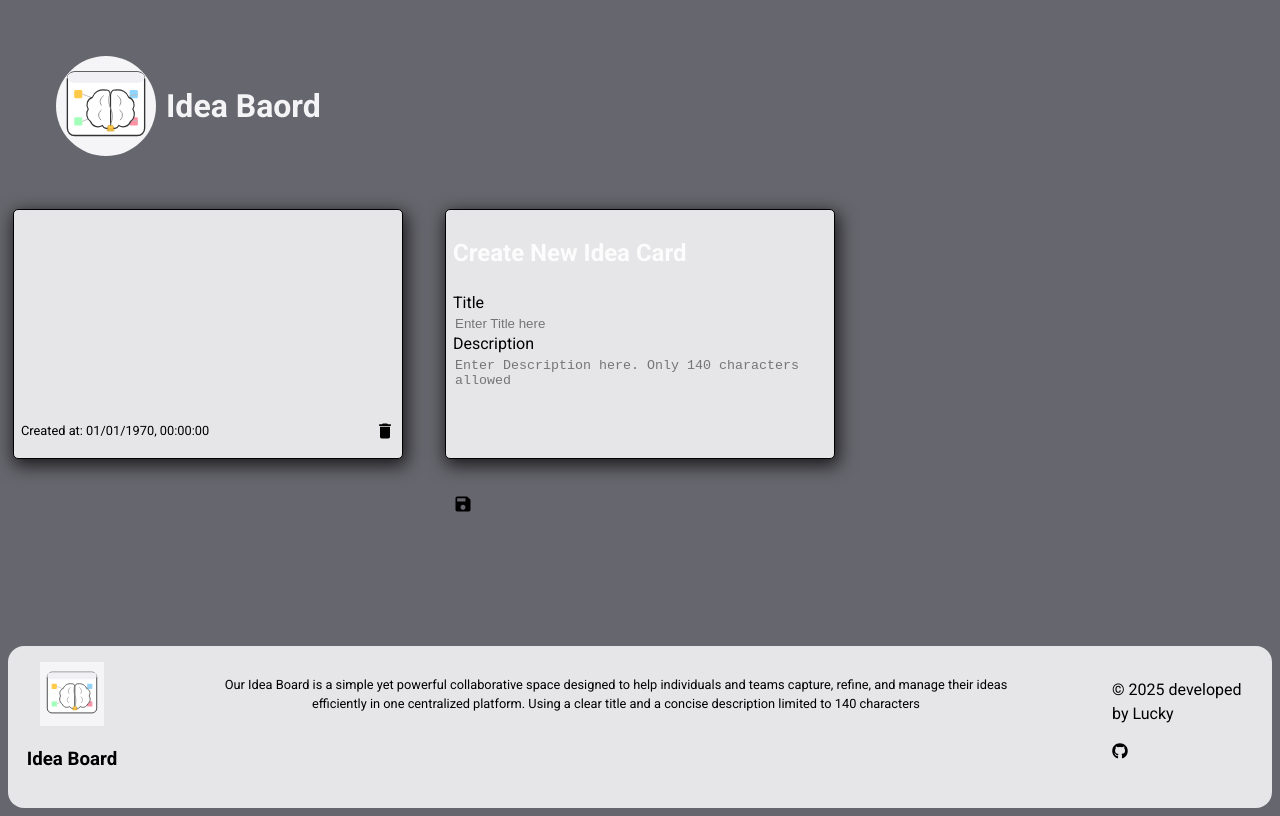
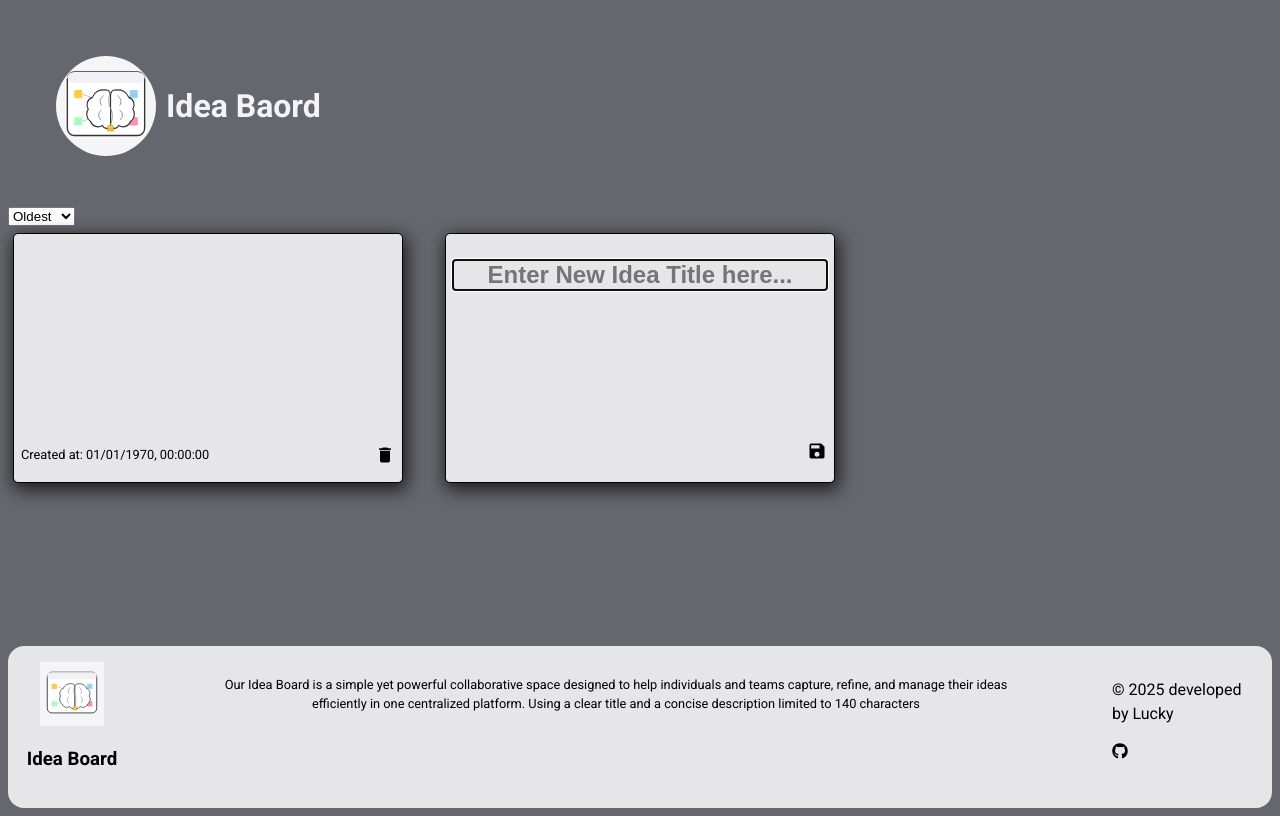
Before and after one commit to Lucky6252/idea-board-vite, a React (Vite) app: page / in a window 1280 px wide. Built offline with nearby package versions, Linux system fonts and the light colour scheme.

Commit message:
All functionality is up to date. Create new idea card, created and update status.

```diff
--- a/src/components/add-card/add-card.component.tsx
+++ b/src/components/add-card/add-card.component.tsx
@@ -6,9 +6,11 @@ import { MdSave } from "react-icons/md";
 import { useState } from "react";
 import './add-card.styles.css'
 
-const defaultIdea = {
+const defaultIdea: ideaType = {
   title: "",
   description: "",
+  modifiedDate: 0,
+  isUpated: false,
 };
 
 const AddCard = () => {
@@ -35,7 +37,8 @@ const AddCard = () => {
 
   const saveIdea = () => {
     if (idea.title.length > 0 && idea.description.length > 0) {
-      addIdea(idea);
+      const newIdea = {...idea, isUpdated: false, modifiedDate: Date.now()}
+      addIdea(newIdea);
       setCount(0);
       setIdea(defaultIdea);
     } else {
@@ -50,24 +53,19 @@ const AddCard = () => {
 
   return (
     <div className="card-container">
-      <h2>Create New Idea Card</h2>
-      <div className="element-group">
-        <label>Title</label>
-        <input value={idea.title} type="text" name="title" onChange={handleChange} placeholder="Enter Title here" />
-      </div>
-      <div className="element-group">
-        <label>Description</label>
+        <input  autoFocus className="title-input" value={idea.title} type="text" name="title" onChange={handleChange} placeholder="Enter New Idea Title here..." />
         <textarea
+        id="description"
+        className="desc-text-area"
           value={idea.description}
-          placeholder="Enter Description here. Only 140 characters allowed"
+          placeholder={idea.title.trim() ? "Enter Description here. Only 140 characters allowed" : ''}
           name="description"
           maxLength={140}
           onChange={handleChange}
           rows={5}
           cols={35}
         ></textarea>
-      </div>
-      <div className="btn-container">
+      <div className="card-footer">
         <p className="count-label" style={counterColorChange}>
           {count}/140
         </p>
--- a/src/components/card-list/card-list.component.tsx
+++ b/src/components/card-list/card-list.component.tsx
@@ -1,3 +1,5 @@
+import { useEffect, useState } from "react";
+import type { ChangeEvent } from "react";
 
 import { useIdeas } from "../../custome-hooks/useIdeas.hook";
 import type { ideaType } from "../../context/idea.types";
@@ -5,21 +7,55 @@ import Card from "../card/card.component";
 import AddCard from "../add-card/add-card.component";
 import "./card-list.styles.css";
 
-const defaultIdea: ideaType = {
-  title: "",
-  description: "",
-  modifiedDate: null,
-  isUpdated: false,
-};
 
 const CardList = () => {
   const { ideas } = useIdeas();
+  const [sortType, setSortType] = useState<'newest' | 'oldest' | 'az' | 'za'>('oldest');
+  const [sortedIdeas, setSortedIdeas] = useState<ideaType[]>()
+
+ const sortingIdeas = () => {
+
+   setSortedIdeas([...ideas].sort((a, b) => {
+   if (sortType === 'newest') return b.modifiedDate - a.modifiedDate;
+   if (sortType === 'oldest') return a.modifiedDate - b.modifiedDate;
+   if (sortType === 'az') return a.title.localeCompare(b.title);
+   if (sortType === 'za') return b.title.localeCompare(a.title);
+   return 0;
+  }));
+ }
 
 
+useEffect(()=>{
+    setSortedIdeas(ideas);
+  }, [ideas]);
+
+useEffect(()=>{
+    sortingIdeas();
+  }, [sortType]);
+
+const handleChange = (e: ChangeEvent<HTMLSelectElement>) => {
+  const {value} = e.target;
+
+  if(value === 'newest' || value === 'oldest' ||value === 'az' || value === 'za') {
+
+    setSortType(value);
+  }
+}
+
   return (
+    <div className="card-list">
+      <div className="sort-container">
+        <select className="dropdown" value={sortType} onChange={handleChange}>
+          <option value='newest'>Newest</option>
+          <option value='oldest'>Oldest</option>
+          <option value='az'>A-Z</option>
+          <option value='za'>Z-A</option>
+        </select>
+      </div>
+
     <div className="card-list-container">
-      {ideas &&
-        ideas.map((idea, idx) => {
+      {sortedIdeas &&
+        sortedIdeas.map((idea, idx) => {
           return (
             <Card
               key={idx}
@@ -30,6 +66,7 @@ const CardList = () => {
         })}
       <AddCard />
     </div>
+    </div>
   );
 };
 
--- a/src/components/card/card.component.tsx
+++ b/src/components/card/card.component.tsx
@@ -6,7 +6,6 @@ import type { ideaType } from "../../context/idea.types";
 import EditableInput from "../editable-input/eidtable-input.component";
 import EditableTextArea from "../editable-textArea/editable-textArea.component";
 import Counter from "../counter/counter.component";
-import IdeaLogo from '../../assets/IdeaLogo.svg'
 import "./card.styles.css";
 
 type CardProps = {
--- a/src/components/editable-input/eidtable-input.component.tsx
+++ b/src/components/editable-input/eidtable-input.component.tsx
@@ -3,18 +3,21 @@ import { MdEdit } from "react-icons/md";
 import "./eidtable-input.styles.css";
 
 type EditableInputProps = {
-  titleValue: string;
+  titleValue?: string | undefined;
   name: string;
   onChange: (newTitleValue: string, name: string) => void;
 };
 
 const EditableInput = ({ titleValue, name,  onChange }: EditableInputProps) => {
   const [isEditable, setIsEditable] = useState<boolean>(false);
-  const [tempValue, setTempValue] = useState<string>(titleValue);
+  const [tempValue, setTempValue] = useState<string | undefined>(titleValue);
 
   const handleBlur = () => {
     setIsEditable(false);
-    onChange(tempValue, name);
+    if(tempValue){
+
+      onChange(tempValue, name);
+    }
   };
 
   const handleChange = (e: ChangeEvent<HTMLInputElement>) => {
```
